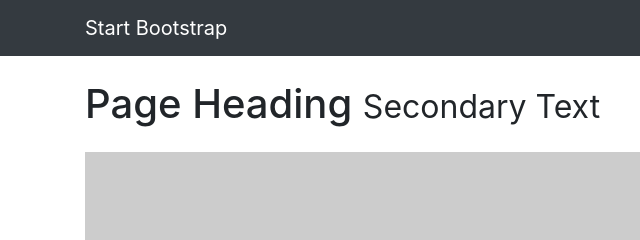
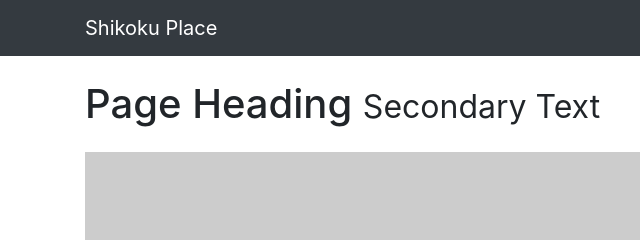
Before and after one commit to Naenshiko/Nothing, a website: page index.html in a window 1280 px wide. Shown: the top 240 px of the page, 0-640 px from the left. Drawn offline with Linux system fonts and the light colour scheme; placeholder pictures from the web are drawn by us.

Commit message:
Update index.html

```diff
--- a/index.html
+++ b/index.html
@@ -23,7 +23,7 @@
     <!-- Navigation -->
     <nav class="navbar navbar-expand-lg navbar-dark bg-dark fixed-top">
       <div class="container">
-        <a class="navbar-brand" href="#">Start Bootstrap</a>
+        <a class="navbar-brand" href="#">Shikoku Place</a>
         <button class="navbar-toggler" type="button" data-toggle="collapse" data-target="#navbarResponsive" aria-controls="navbarResponsive" aria-expanded="false" aria-label="Toggle navigation">
           <span class="navbar-toggler-icon"></span>
         </button>
```
